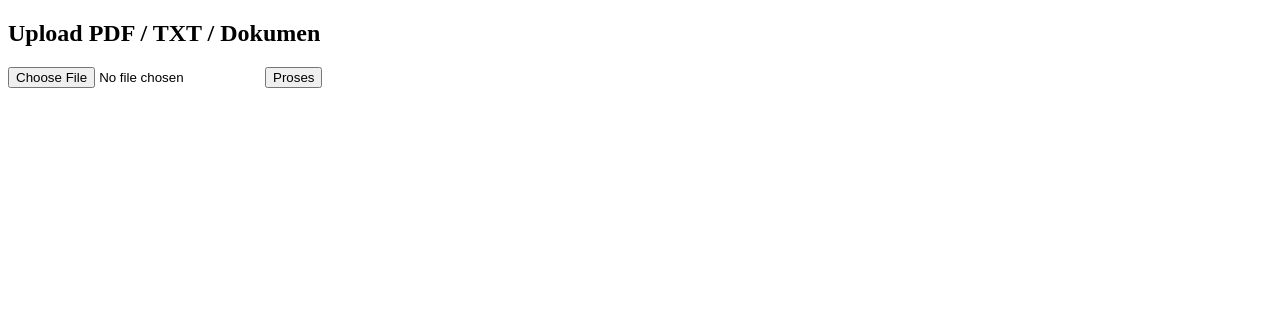
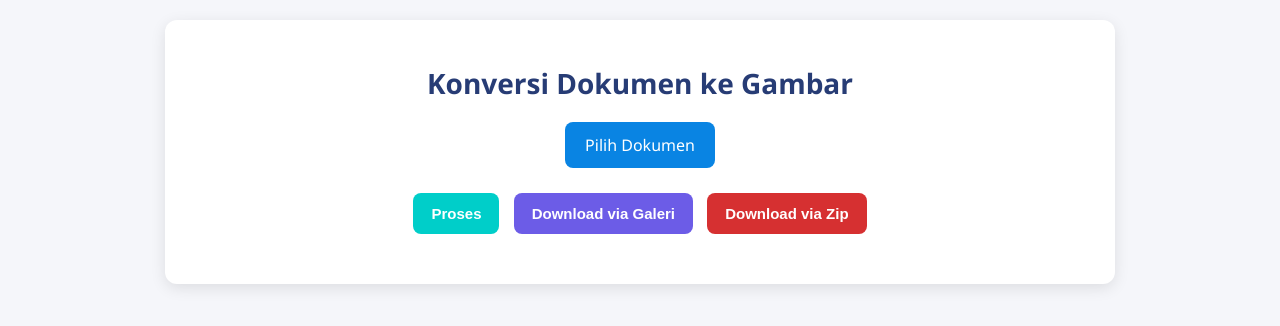
Before and after one commit to jenzdrazz/process-your-file, a plain HTML site: page index.html in a window 1280 px wide. Drawn offline with nearby package versions, Linux system fonts and the light colour scheme.

Commit message:
Update index.html

```diff
--- a/index.html
+++ b/index.html
@@ -2,40 +2,160 @@
 <html lang="id">
 <head>
   <meta charset="UTF-8">
-  <title>Upload & Proses Dokumen</title>
+  <title>Doc to Image Converter</title>
   <script src="https://cdnjs.cloudflare.com/ajax/libs/pdf.js/2.14.305/pdf.min.js"></script>
   <script src="https://cdnjs.cloudflare.com/ajax/libs/jszip/3.10.1/jszip.min.js"></script>
   <script src="https://cdnjs.cloudflare.com/ajax/libs/FileSaver.js/2.0.5/FileSaver.min.js"></script>
   <style>
-    #loading { display: none; font-weight: bold; color: blue; }
-    img { max-width: 100%; margin: 10px 0; border: 1px solid #ddd; }
+    body {
+      font-family: "Segoe UI", Tahoma, sans-serif;
+      background: #f5f6fa;
+      margin: 0;
+      padding: 20px;
+      color: #2f3640;
+    }
+
+    h1 {
+      text-align: center;
+      margin-bottom: 20px;
+      font-size: 28px;
+      color: #273c75;
+    }
+
+    .container {
+      max-width: 900px;
+      margin: auto;
+      background: #fff;
+      padding: 25px;
+      border-radius: 12px;
+      box-shadow: 0 4px 15px rgba(0,0,0,0.1);
+    }
+
+    .file-input {
+      display: flex;
+      justify-content: center;
+      margin-bottom: 20px;
+    }
+
+    input[type="file"] {
+      display: none;
+    }
+
+    label {
+      padding: 12px 20px;
+      background: #0984e3;
+      color: #fff;
+      border-radius: 8px;
+      cursor: pointer;
+      transition: 0.3s;
+    }
+
+    label:hover {
+      background: #74b9ff;
+    }
+
+    .buttons {
+      text-align: center;
+      margin-top: 20px;
+    }
+
+    .btn {
+      margin: 5px;
+      padding: 12px 18px;
+      border: none;
+      border-radius: 8px;
+      cursor: pointer;
+      font-size: 15px;
+      font-weight: 600;
+      transition: 0.3s;
+    }
+
+    .btn-process { background: #00cec9; color: #fff; }
+    .btn-process:hover { background: #55efc4; }
+
+    .btn-gallery { background: #6c5ce7; color: #fff; }
+    .btn-gallery:hover { background: #a29bfe; }
+
+    .btn-zip { background: #d63031; color: #fff; }
+    .btn-zip:hover { background: #ff7675; }
+
+    .loading {
+      text-align: center;
+      margin: 20px 0;
+      display: none;
+    }
+
+    .loading span {
+      display: inline-block;
+      width: 12px;
+      height: 12px;
+      margin: 0 3px;
+      background: #0984e3;
+      border-radius: 50%;
+      animation: bounce 0.6s infinite alternate;
+    }
+
+    .loading span:nth-child(2) { animation-delay: 0.2s; }
+    .loading span:nth-child(3) { animation-delay: 0.4s; }
+
+    @keyframes bounce {
+      from { transform: translateY(0); }
+      to { transform: translateY(-10px); }
+    }
+
+    .output {
+      display: grid;
+      grid-template-columns: repeat(auto-fill, minmax(220px, 1fr));
+      gap: 15px;
+      margin-top: 20px;
+    }
+
+    .output img {
+      width: 100%;
+      border-radius: 10px;
+      box-shadow: 0 2px 8px rgba(0,0,0,0.15);
+      transition: transform 0.3s;
+    }
+
+    .output img:hover {
+      transform: scale(1.05);
+    }
   </style>
 </head>
 <body>
-  <h2>Upload PDF / TXT / Dokumen</h2>
-  <input type="file" id="fileInput" accept=".pdf,.txt">
-  <button id="processBtn">Proses</button>
-  <button id="downloadGalleryBtn" style="display:none;">Download via Galeri</button>
-  <button id="downloadZipBtn" style="display:none;">Download via ZIP</button>
-  <div id="loading">⏳ Sedang diproses...</div>
-  <div id="output"></div>
+  <div class="container">
+    <h1>Konversi Dokumen ke Gambar</h1>
+
+    <div class="file-input">
+      <input type="file" id="fileInput" accept=".pdf,.txt,.doc,.docx">
+      <label for="fileInput">Pilih Dokumen</label>
+    </div>
+
+    <div class="buttons">
+      <button class="btn btn-process" onclick="processFile()">Proses</button>
+      <button class="btn btn-gallery" onclick="downloadGallery()">Download via Galeri</button>
+      <button class="btn btn-zip" onclick="downloadZip()">Download via Zip</button>
+    </div>
+
+    <div class="loading" id="loading">
+      <span></span><span></span><span></span>
+      <p>Sedang memproses, mohon tunggu...</p>
+    </div>
+
+    <div class="output" id="output"></div>
+  </div>
 
   <script>
-    const fileInput = document.getElementById('fileInput');
-    const processBtn = document.getElementById('processBtn');
-    const downloadGalleryBtn = document.getElementById('downloadGalleryBtn');
-    const downloadZipBtn = document.getElementById('downloadZipBtn');
-    const output = document.getElementById('output');
-    const loading = document.getElementById('loading');
+    let images = [];
 
-    let images = []; // simpan hasil gambar
-
-    processBtn.addEventListener('click', async () => {
-      const file = fileInput.files[0];
+    async function processFile() {
+      const file = document.getElementById('fileInput').files[0];
+      const output = document.getElementById('output');
+      const loading = document.getElementById('loading');
+      images = [];
+      output.innerHTML = "";
       if (!file) return alert("Pilih file dulu!");
 
-      output.innerHTML = "";
-      images = [];
       loading.style.display = "block";
 
       if (file.type === "application/pdf") {
@@ -43,80 +163,66 @@
         reader.onload = async function(e) {
           const typedarray = new Uint8Array(e.target.result);
           const pdf = await pdfjsLib.getDocument(typedarray).promise;
-
           for (let i = 1; i <= pdf.numPages; i++) {
             const page = await pdf.getPage(i);
             const viewport = page.getViewport({ scale: 1.5 });
             const canvas = document.createElement("canvas");
-            const context = canvas.getContext("2d");
+            const ctx = canvas.getContext("2d");
+            canvas.width = viewport.width;
             canvas.height = viewport.height;
-            canvas.width = viewport.width;
-            await page.render({ canvasContext: context, viewport }).promise;
-
-            const imgData = canvas.toDataURL("image/png");
-            images.push(imgData);
-
+            await page.render({ canvasContext: ctx, viewport }).promise;
             const img = document.createElement("img");
-            img.src = imgData;
+            img.src = canvas.toDataURL("image/png");
+            images.push(canvas.toDataURL("image/png"));
             output.appendChild(img);
           }
           loading.style.display = "none";
-          downloadGalleryBtn.style.display = "inline-block";
-          downloadZipBtn.style.display = "inline-block";
         };
         reader.readAsArrayBuffer(file);
-      } else if (file.type === "text/plain") {
+      } else {
         const reader = new FileReader();
         reader.onload = function(e) {
-          const text = e.target.result;
-          const canvas = document.createElement("canvas");
-          const ctx = canvas.getContext("2d");
-          ctx.font = "16px Arial";
-          canvas.width = 800;
-          canvas.height = 600;
-          ctx.fillStyle = "white";
-          ctx.fillRect(0, 0, canvas.width, canvas.height);
-          ctx.fillStyle = "black";
-          ctx.fillText(text, 20, 50);
-
-          const imgData = canvas.toDataURL("image/png");
-          images.push(imgData);
-
-          const img = document.createElement("img");
-          img.src = imgData;
-          output.appendChild(img);
-
+          const text = e.target.result.split("\n");
+          text.forEach((line, index) => {
+            const canvas = document.createElement("canvas");
+            const ctx = canvas.getContext("2d");
+            canvas.width = 800;
+            canvas.height = 200;
+            ctx.fillStyle = "#fff";
+            ctx.fillRect(0, 0, canvas.width, canvas.height);
+            ctx.fillStyle = "#2d3436";
+            ctx.font = "20px Segoe UI";
+            ctx.fillText(line, 20, 100);
+            const img = document.createElement("img");
+            img.src = canvas.toDataURL("image/png");
+            images.push(canvas.toDataURL("image/png"));
+            output.appendChild(img);
+          });
           loading.style.display = "none";
-          downloadGalleryBtn.style.display = "inline-block";
-          downloadZipBtn.style.display = "inline-block";
         };
         reader.readAsText(file);
-      } else {
-        loading.style.display = "none";
-        alert("Format file tidak didukung.");
       }
-    });
+    }
 
-    // Download via Galeri (satu-satu)
-    downloadGalleryBtn.addEventListener('click', () => {
-      images.forEach((imgData, index) => {
+    function downloadGallery() {
+      if (!images.length) return alert("Belum ada gambar!");
+      images.forEach((src, i) => {
         const a = document.createElement("a");
-        a.href = imgData;
-        a.download = `halaman-${index + 1}.png`;
+        a.href = src;
+        a.download = `page_${i+1}.png`;
         a.click();
       });
-    });
+    }
 
-    // Download via ZIP
-    downloadZipBtn.addEventListener('click', async () => {
+    async function downloadZip() {
+      if (!images.length) return alert("Belum ada gambar!");
       const zip = new JSZip();
-      images.forEach((imgData, index) => {
-        const base64Data = imgData.split(",")[1];
-        zip.file(`halaman-${index + 1}.png`, base64Data, { base64: true });
+      images.forEach((src, i) => {
+        zip.file(`page_${i+1}.png`, src.split(",")[1], {base64: true});
       });
-      const content = await zip.generateAsync({ type: "blob" });
-      saveAs(content, "dokumen.zip");
-    });
+      const blob = await zip.generateAsync({type: "blob"});
+      saveAs(blob, "document_images.zip");
+    }
   </script>
 </body>
 </html>
```
